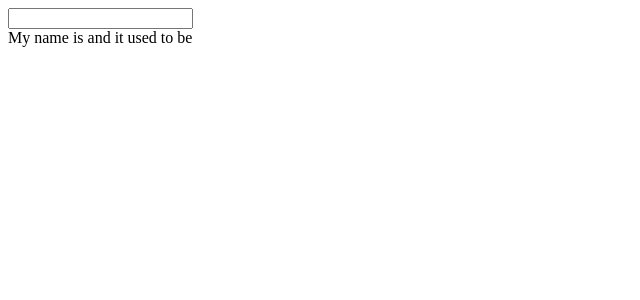
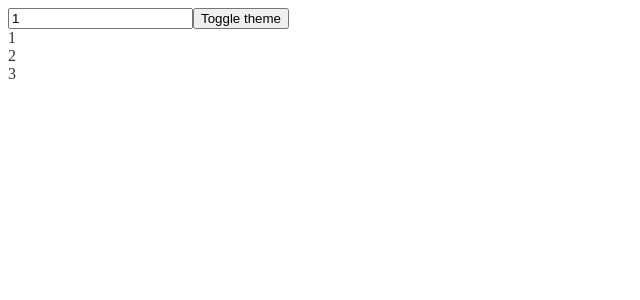
Before and after one commit to Samaelish/react-hooks, a React (Create React App) app: page / in a window 1280 px wide. Shown: the top 300 px of the page, without its empty margins (0-640 px from the left). Built offline with nearby package versions, Linux system fonts and the light colour scheme.

Commit message:
usecallback start

```diff
--- a/src/App.js
+++ b/src/App.js
@@ -1,9 +1,9 @@
-import UseRef2 from './UseRef2'
+import UseCallback from './UseCallback'
 
 function App() {
   return (
     <>
-      <UseRef2 />
+      <UseCallback />
     </>
   )
 }
--- /dev/null
+++ b/src/List.jsx
@@ -0,0 +1,14 @@
+import { useState, useEffect } from 'react'
+
+function List({ getItems }) {
+  const [items, setItems] = useState([])
+
+  useEffect(() => {
+    setItems(getItems())
+    console.log('Updating items');
+  }, [getItems])
+
+  return items.map(item => <div key={item}>{item}</div>)
+}
+
+export default List
--- /dev/null
+++ b/src/UseCallback.jsx
@@ -0,0 +1,32 @@
+import { useState } from 'react'
+import List from './List'
+
+function UseCallback() {
+  const [number, setNumber] = useState(1)
+  const [dark, setDark] = useState(false)
+
+  const getItems = () => {
+    return [number, number + 1, number + 2]
+  }
+
+  const theme = {
+    backgroundColor: dark ? '#333' : '#fff',
+    color: dark ? '#fff' : '#333'
+  }
+
+  return (
+    <div style={theme}>
+      <input
+        type='number'
+        value={number}
+        onChange={e => setNumber(parseInt(e.target.value))}
+      />
+      <button onClick={() => setDark(prevDark => !prevDark)}>
+        Toggle theme
+      </button>
+      <List getItems={getItems} />
+    </div>
+  )
+}
+
+export default UseCallback
```
